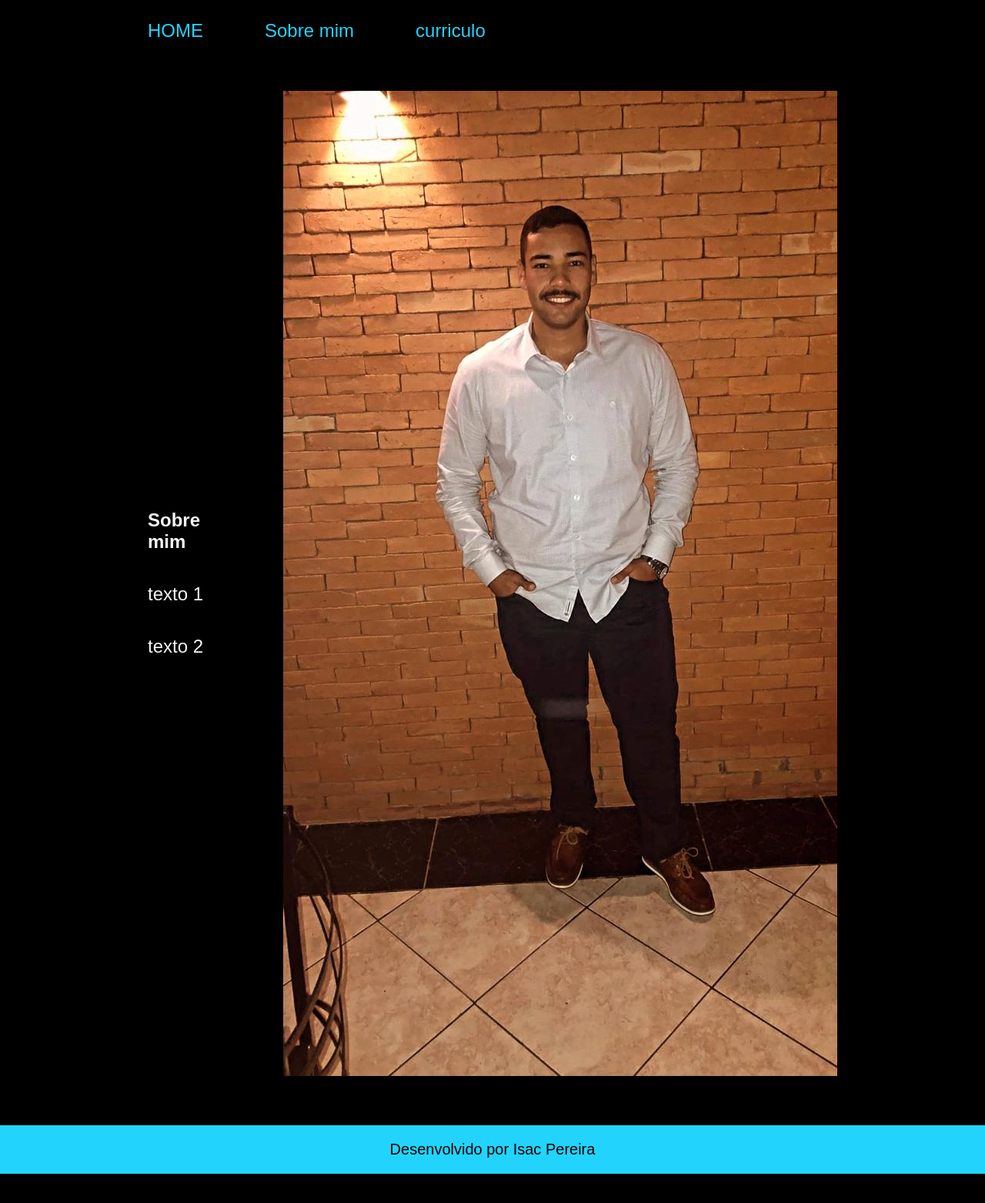
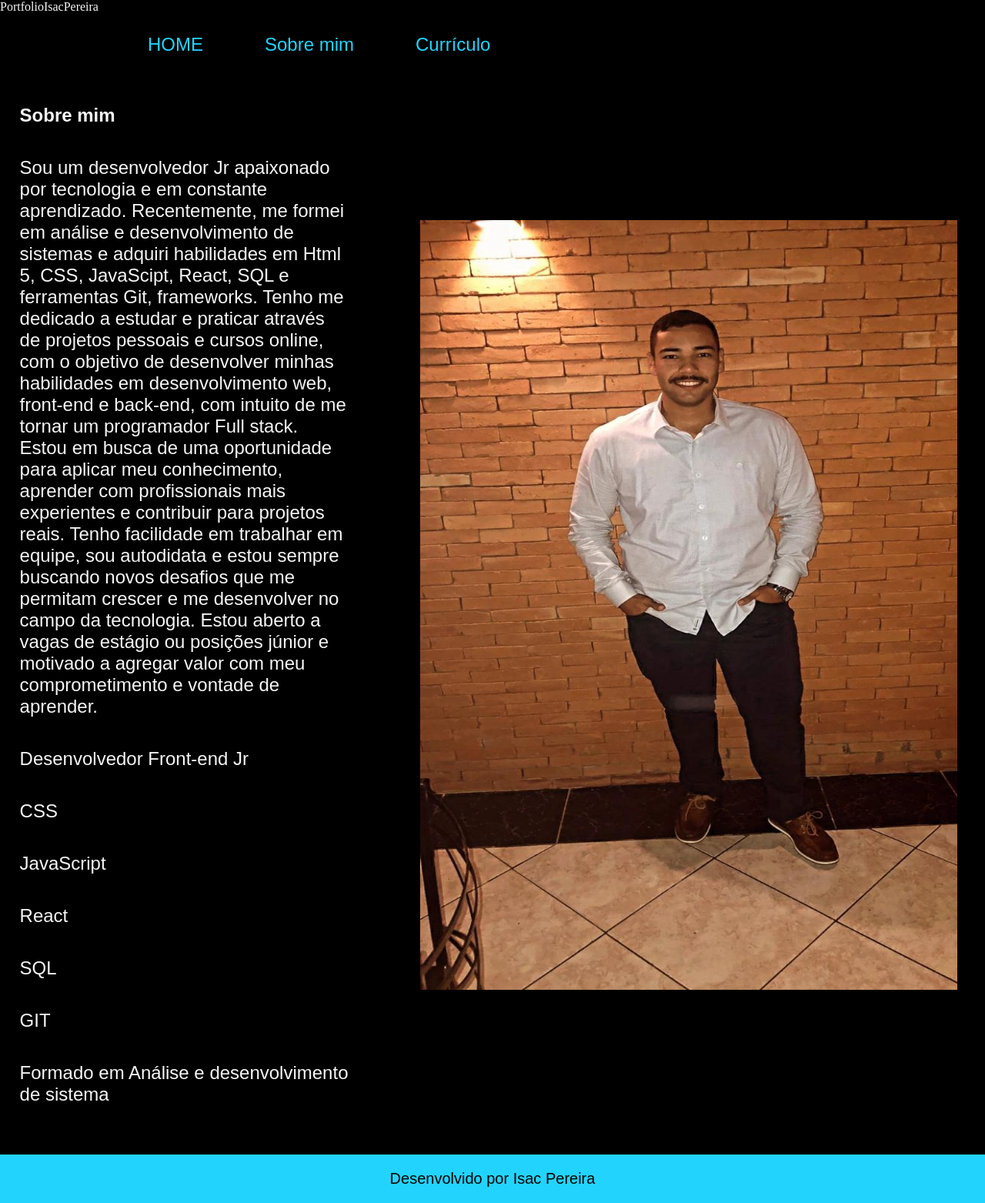
Before and after one commit to IsacPereirap/portfolio, a plain HTML site: page about.html in a window 1280 px wide. Shown: the whole page at 77% size. Before the commit the page ends 1525 px from the top, so only its background shows below. Drawn offline with Linux system fonts and the light colour scheme.

Commit message:
Atualização Projeto

```diff
--- a/about.html
+++ b/about.html
@@ -7,21 +7,31 @@
     <link rel="stylesheet" href="./styles/style.css">
 </head>
 <body>
-    <header class="cabeçalho">
+    <header class="cabeçalho">PortfolioIsacPereira
         <nav class="cabeçalho__menu">
             <a class="cabeçalho__menu__link" href="index.html">HOME</a>
             <a class="cabeçalho__menu__link" href="about.html">Sobre mim</a>
-            <a class="cabeçalho__menu__link" href="curriculo.html"> curriculo</a>
+            <a class="cabeçalho__menu__link" href="curriculo.html"> Currículo</a>
         </nav>
         </header>
     <main class="apresentacao">
         <section class="apresentacao__conteudo">
             <h1 class="apresentacao__conteudo__texto">Sobre mim</h1>
-            <p class="apresentacao__conteudo__texto">texto 1</p>
-            <p class="apresentacao__conteudo__texto">texto 2</p>
+            <p class="apresentacao__conteudo__texto">Sou um desenvolvedor Jr apaixonado por tecnologia e em constante aprendizado. Recentemente, me formei em análise e desenvolvimento de sistemas e adquiri habilidades em Html 5, CSS, JavaScipt, React, SQL e ferramentas Git, frameworks. Tenho me dedicado a estudar e praticar através de projetos pessoais e cursos online, com o objetivo de desenvolver minhas habilidades em desenvolvimento web, front-end e back-end, com intuito de me tornar um programador Full stack.
+                Estou em busca de uma oportunidade para aplicar meu conhecimento, aprender com profissionais mais experientes e contribuir para projetos reais. Tenho facilidade em trabalhar em equipe, sou autodidata e estou sempre buscando novos desafios que me permitam crescer e me desenvolver no campo da tecnologia.
+                Estou aberto a vagas de estágio ou posições júnior e motivado a agregar valor com meu comprometimento e vontade de aprender.</p>
+            <p class="apresentacao__conteudo__texto">Desenvolvedor Front-end Jr</p>
+            <p class="apresentacao__conteudo__texto">  CSS</p>
+            <p class="apresentacao__conteudo__texto">  JavaScript</p>
+            <p class="apresentacao__conteudo__texto">  React</p>
+            <p class="apresentacao__conteudo__texto">  SQL</p>
+            <p class="apresentacao__conteudo__texto">  GIT</p>
+            <p class="apresentacao__conteudo__texto"> Formado em Análise e desenvolvimento de sistema</p>
 
         </section>
-        <img src="./assets/FotoIsac.jpeg" alt="foto do Isac Pereira">
+
+
+        <img class= "apresentacao__imagem__sobremim" src="./assets/FotoIsac.jpeg" alt="foto do Isac Pereira">
     </main>
     <footer class="rodape">
         <p>Desenvolvido por Isac Pereira</p>
--- a/styles/style.css
+++ b/styles/style.css
@@ -24,10 +24,11 @@ body{
 }
 
 .cabeçalho {
-        padding: 2% 0% 0% 15%;
+
 }
 
 .cabeçalho__menu {
+    padding: 2% 0% 0% 15%;
         display: flex;
         gap: 5rem;
     }
@@ -42,7 +43,7 @@ body{
 
 
 .apresentacao{
-    padding: 5% 15%;
+    padding: 5% 2%;
     display: flex;
     align-items: center;
     justify-content: space-between;
@@ -151,8 +152,19 @@ padding: 100px 100px;
 
 }
 
+.apresentacao__imagem__sobremim {
 
-@media (max-width: 1200px) {
+    width: 1000px;
+    height: 1000px;
+    padding: 10px 10px;
+}
+
+
+@media (max-width: 960px)
+
+/* max width anterior é 1200px */
+
+{
     .cabeçalho{
         padding: 10%;
     }
@@ -169,4 +181,6 @@ padding: 100px 100px;
     .apresentacao__conteudo{
         width: auto;
     }
+
+
 }
```
Also changed, not shown: curriculo.html (+6 -4 lines), index.html (+10 -11 lines).
